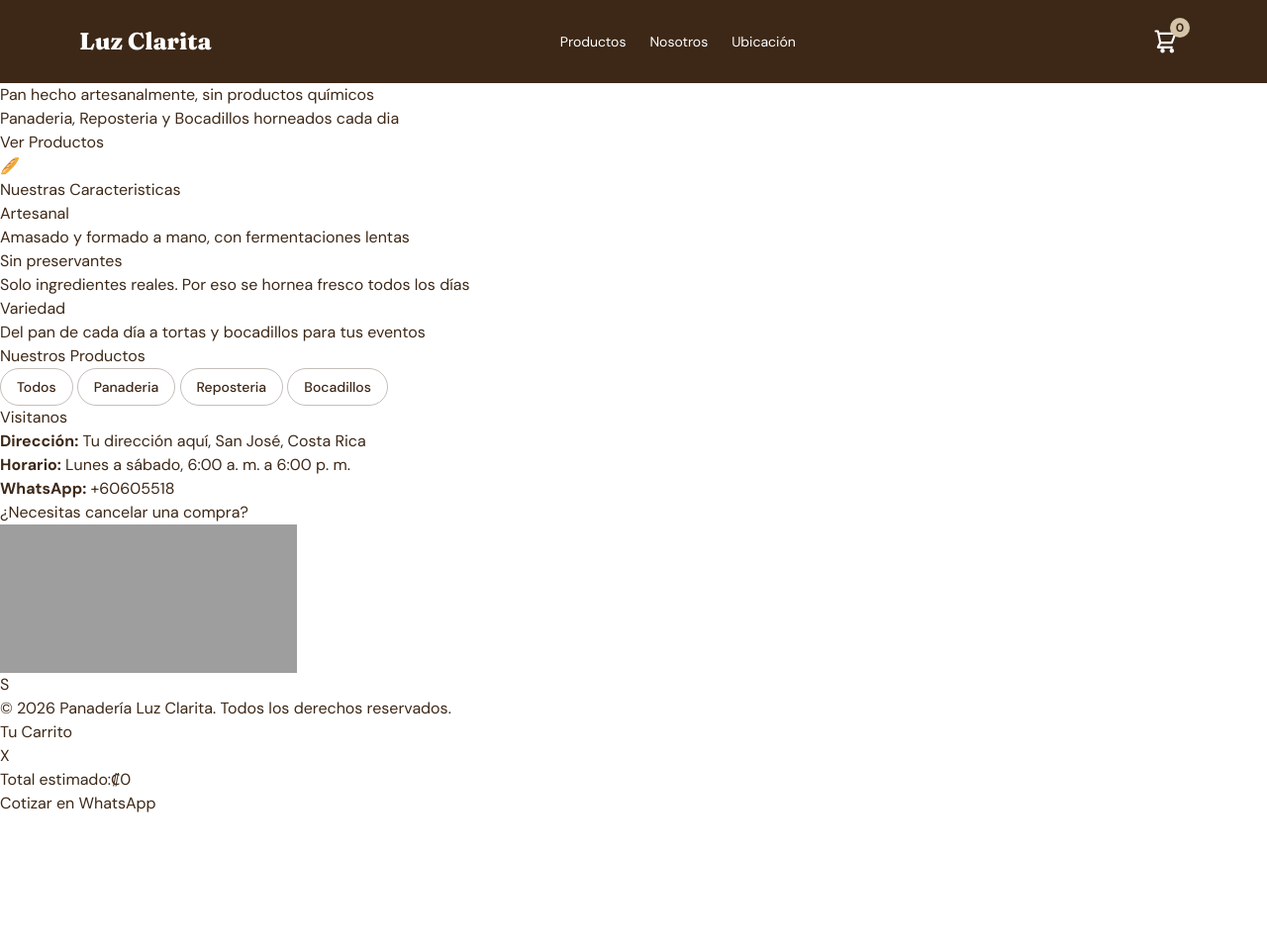
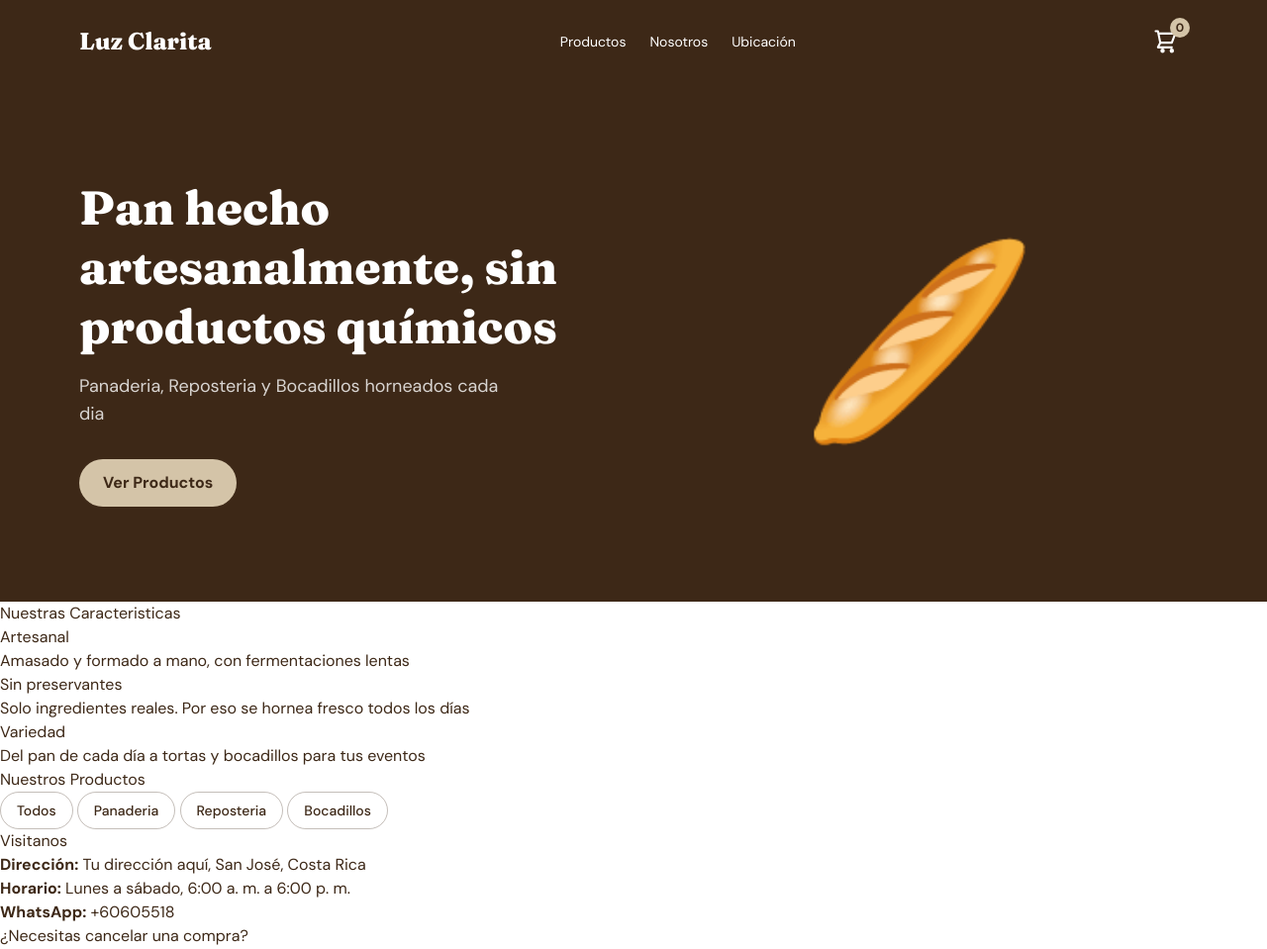
Before and after one commit to dmorab89/Panaderia-Luz-Clarita-, a website: page index.html in a window 1280 px wide. Shown: the top 959 px of the page at 99% size. Before the commit the page ends 824 px from the top, so only its background shows below. Drawn offline with nearby package versions, Linux system fonts and the light colour scheme; grey boxes are pictures that could not be loaded.

Commit message:
Estilo del Inicio

```diff
--- a/index.html
+++ b/index.html
@@ -43,15 +43,15 @@
 
     <!---INICIO-->
 
-    <section id="inicio">
-        <div>
+    <section id="inicio" class="bg-cafe text-white">
+        <div class="max-w-6xl mx-auto px-4 py-16 md:py-24 grid md:grid-cols-2 gap-8 items-center">
             <div>
-                <h1>Pan hecho artesanalmente, sin productos químicos</h1>
-                <p>Panaderia, Reposteria y Bocadillos horneados cada dia</p>
-                <a href="#productos">Ver Productos</a>
+                <h1 class="font-display text-2xl md:text-5xl font-extrabold leading-tight">Pan hecho artesanalmente, sin productos químicos</h1>
+                <p class="mt-4 text-lg text-white/80 max-w-md">Panaderia, Reposteria y Bocadillos horneados cada dia</p>
+                <a href="#productos" class="inline-block mt-8 bg-arena text-cafe font-bold px-6 py-3 rounded-full hover:bg-naranja">Ver Productos</a>
 
             </div>
-            <div aria-hidden="true">🥖</div>
+            <div class="text-[9rem] md:text-[12rem] text-center leading-none select-none" aria-hidden="true">🥖</div>
 
         </div>
     </section>
@@ -126,7 +126,5 @@
 
     <script src="script.js"></script>
 
-
-
 </body>
 </html>
```
